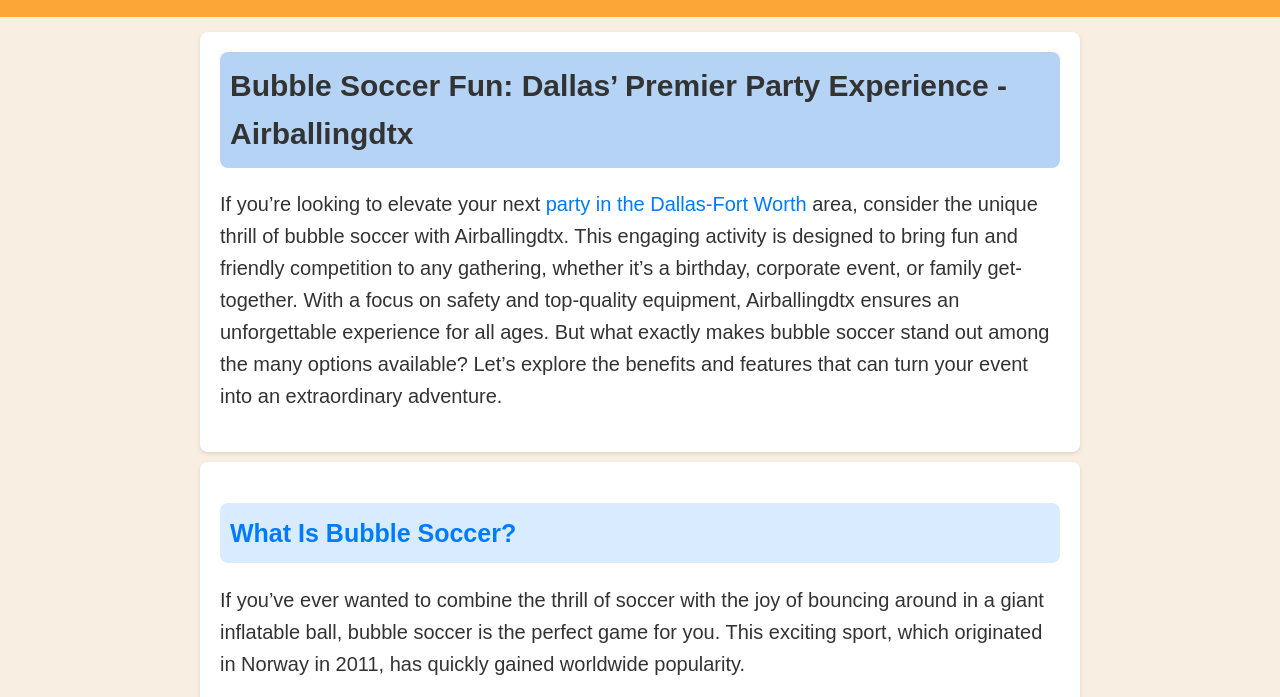
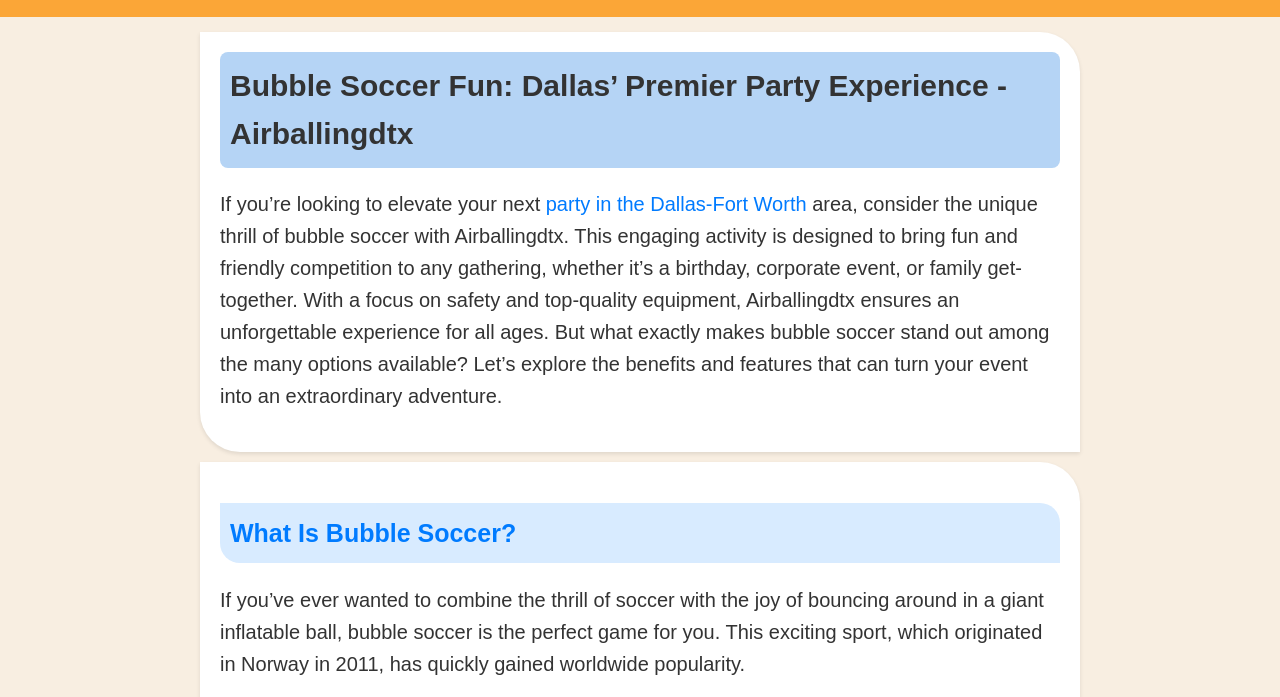
Before and after one commit to davidmark40/airbal-cloudflare, a plain HTML site: page index.html in a window 1280 px wide. Shown: the part 103-800 px from the top of the page. Drawn offline with Linux system fonts and the light colour scheme.

Commit message:
Update index.html

```diff
--- a/index.html
+++ b/index.html
@@ -57,7 +57,7 @@
             padding: 20px;
             margin: 10px ;
             background: #fff;
-            border-radius: 8px;
+            border-radius: 0 40px 0 40px;
             box-shadow: 0 2px 4px rgba(0, 0, 0, 0.1);
         }
 
@@ -66,7 +66,7 @@
             font-size: 25px;
             background-color: #d8ebff;
             padding: 10px;
-            border-radius: 8px;
+            border-radius: 0 20px 0 20px;
         }
         p{
             font-size: 20px;
```
